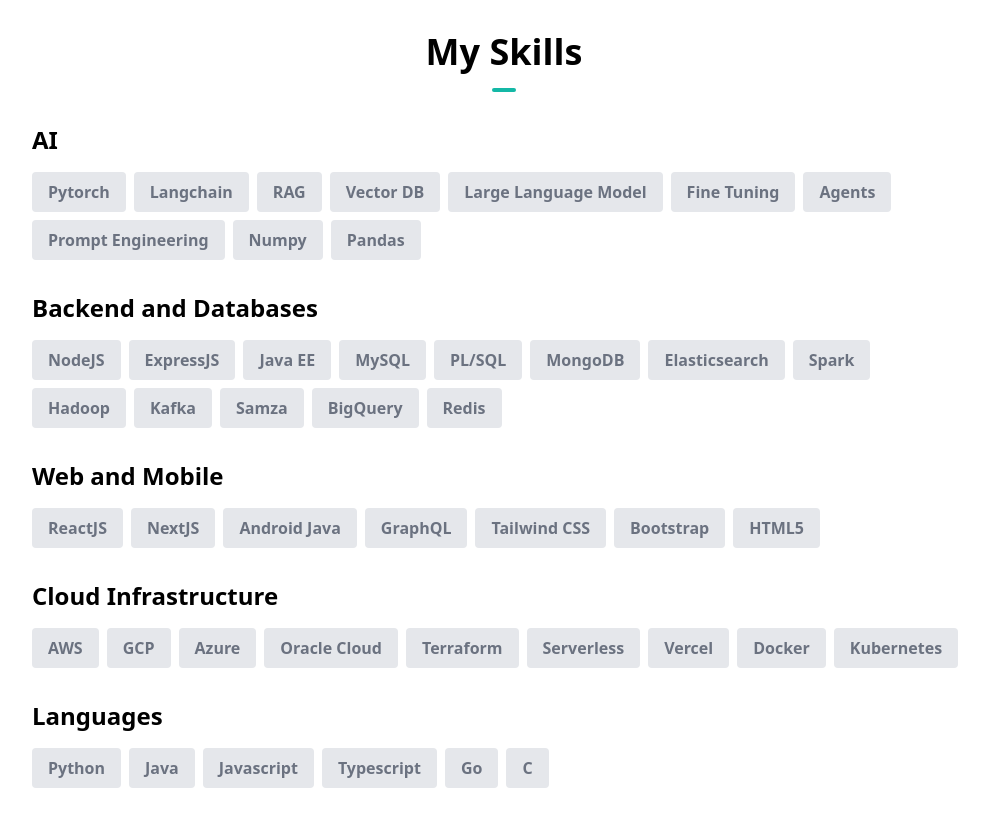
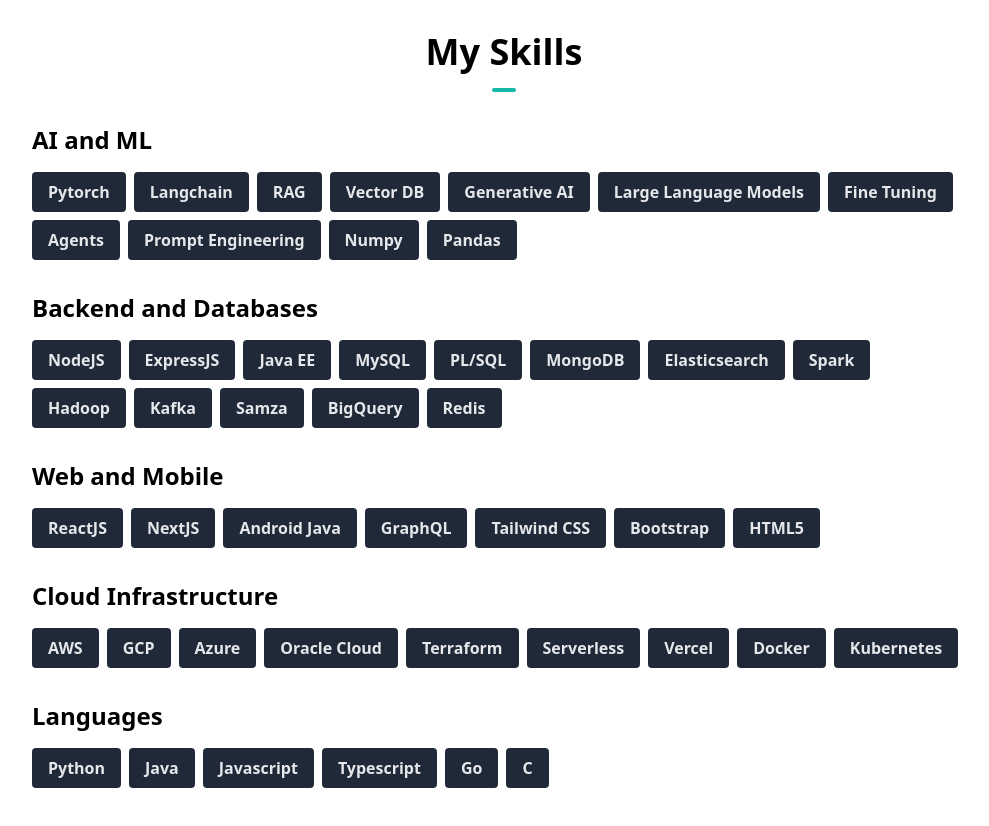
Before and after one commit to kirubarajm/kirubarajm-portfolio-website, a Next.js app: page / in a window 1280 px wide. Shown: the part 920-1746 px from the top of the page, without its empty margins (136-1125 px from the left). Built offline with nearby package versions, Linux system fonts and the light colour scheme.

Commit message:
Skill chip dark mode changes with skill category title adjustments

```diff
--- a/src/components/AboutSection.tsx
+++ b/src/components/AboutSection.tsx
@@ -9,7 +9,7 @@
 ]
 
 const aiSkills = [
-  "Pytorch", "Langchain", "RAG", "Vector DB", "Large Language Model", "Fine Tuning", "Agents", "Prompt Engineering", "Numpy", "Pandas"
+  "Pytorch", "Langchain", "RAG", "Vector DB", "Generative AI", "Large Language Models", "Fine Tuning", "Agents", "Prompt Engineering", "Numpy", "Pandas"
 ]
 
 const cloudSkills = [
@@ -30,11 +30,11 @@
         </h1>
         <div className="space-y-10 md:space-y-6 md:p-4">
         <div>
-            <h1 className="text-2xl font-bold mb-4">AI</h1>
+            <h1 className="text-2xl font-bold mb-4">AI and ML</h1>
             {/* <hr className="w-full h-1 my-2 bg-gray-300 border-0 rounded"></hr> */}
             <div className="flex flex-wrap">
               {aiSkills.map((skill, idx) => (
-                <p key={idx} className="bg-gray-200 px-4 py-2 mr-2 mb-2 text-gray-500 rounded font-semibold">
+                <p key={idx} className="bg-gray-800 dark:bg-gray-200 px-4 py-2 mr-2 mb-2 text-gray-200 dark:text-gray-500 rounded font-semibold">
                   {skill}
                 </p>
               ))}
@@ -45,7 +45,7 @@
             {/* <hr className="w-full h-1 my-2 bg-gray-300 border-0 rounded"></hr> */}
             <div className="flex flex-wrap">
               {backendSkills.map((skill, idx) => (
-                <p key={idx} className="bg-gray-200 px-4 py-2 mr-2 mb-2 text-gray-500 rounded font-semibold">
+                <p key={idx} className="bg-gray-800 dark:bg-gray-200 px-4 py-2 mr-2 mb-2 text-gray-200 dark:text-gray-500 rounded font-semibold">
                   {skill}
                 </p>
               ))}
@@ -56,7 +56,7 @@
             {/* <hr className="w-full h-1 my-2 bg-gray-300 border-0 rounded"></hr> */}
             <div className="flex flex-wrap">
               {webMobileSkills.map((skill, idx) => (
-                <p key={idx} className="bg-gray-200 px-4 py-2 mr-2 mb-2 text-gray-500 rounded font-semibold">
+                <p key={idx} className="bg-gray-800 dark:bg-gray-200 px-4 py-2 mr-2 mb-2 text-gray-200 dark:text-gray-500 rounded font-semibold">
                   {skill}
                 </p>
               ))}
@@ -67,7 +67,7 @@
             {/* <hr className="w-full h-1 my-2 bg-gray-300 border-0 rounded"></hr> */}
             <div className="flex flex-wrap">
               {cloudSkills.map((skill, idx) => (
-                <p key={idx} className="bg-gray-200 px-4 py-2 mr-2 mb-2 text-gray-500 rounded font-semibold">
+                <p key={idx} className="bg-gray-800 dark:bg-gray-200 px-4 py-2 mr-2 mb-2 text-gray-200 dark:text-gray-500 rounded font-semibold">
                   {skill}
                 </p>
               ))}
@@ -78,7 +78,7 @@
             {/* <hr className="w-full h-1 my-2 bg-gray-300 border-0 rounded"></hr> */}
             <div className="flex flex-wrap">
               {languages.map((skill, idx) => (
-                <p key={idx} className="bg-gray-200 px-4 py-2 mr-2 mb-2 text-gray-500 rounded font-semibold">
+                <p key={idx} className="bg-gray-800 dark:bg-gray-200 px-4 py-2 mr-2 mb-2 text-gray-200 dark:text-gray-500 rounded font-semibold">
                   {skill}
                 </p>
               ))}
```
